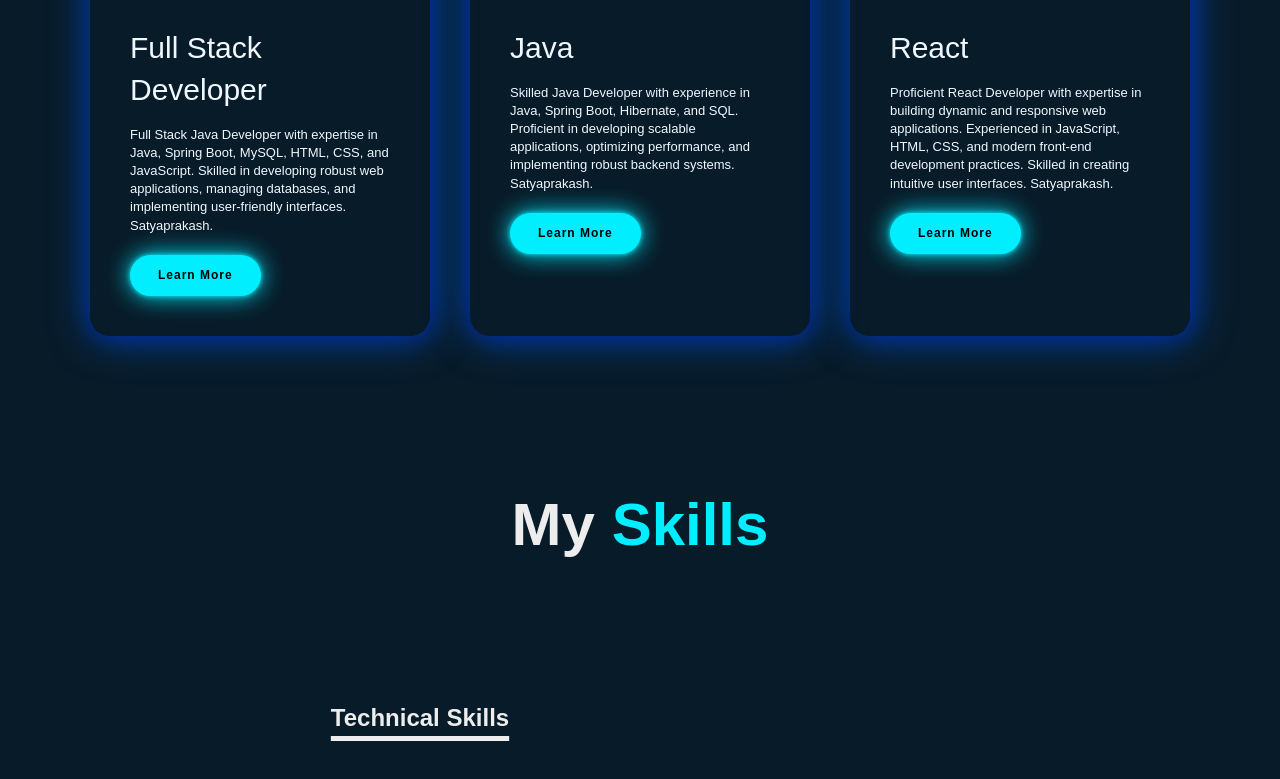
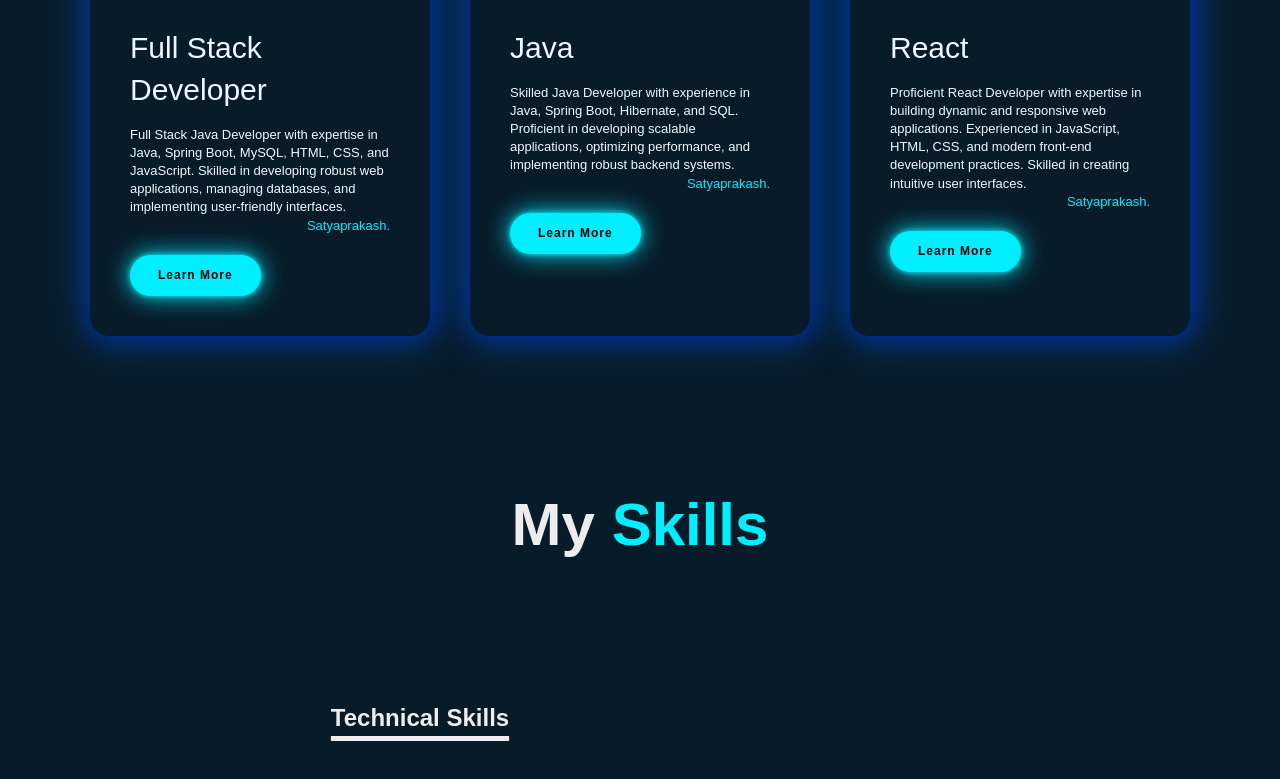
Before and after one commit to SATYAPRAKASHSWAIN/my-portfolio, a plain HTML site: page index.html in a window 1280 px wide. Shown: the part 1945-2724 px from the top of the page. Drawn offline with nearby package versions, Linux system fonts and the light colour scheme.

Commit message:
sixxx commit

```diff
--- a/index.html
+++ b/index.html
@@ -106,7 +106,8 @@
                 Full Stack Java Developer with expertise in Java, Spring Boot,
                 MySQL, HTML, CSS, and JavaScript. Skilled in developing robust
                 web applications, managing databases, and implementing
-                user-friendly interfaces. Satyaprakash.
+                user-friendly interfaces. <p style="color: #0ef;
+  text-align: end;">Satyaprakash.</p>
               </p>
               <a href="#" class="read">Learn More</a>
             </div>
@@ -117,7 +118,8 @@
                 Skilled Java Developer with experience in Java, Spring Boot,
                 Hibernate, and SQL. Proficient in developing scalable
                 applications, optimizing performance, and implementing robust
-                backend systems. Satyaprakash.
+                backend systems. <p style="color: #0ef;
+  text-align: end;">Satyaprakash.</p>
               </p>
               <a href="#" class="read">Learn More</a>
             </div>
@@ -128,7 +130,8 @@
                 Proficient React Developer with expertise in building dynamic
                 and responsive web applications. Experienced in JavaScript,
                 HTML, CSS, and modern front-end development practices. Skilled
-                in creating intuitive user interfaces. Satyaprakash.
+                in creating intuitive user interfaces.<p style="color: #0ef;
+  text-align: end;">Satyaprakash.</p>
               </p>
               <a href="#" class="read">Learn More</a>
             </div>
```
